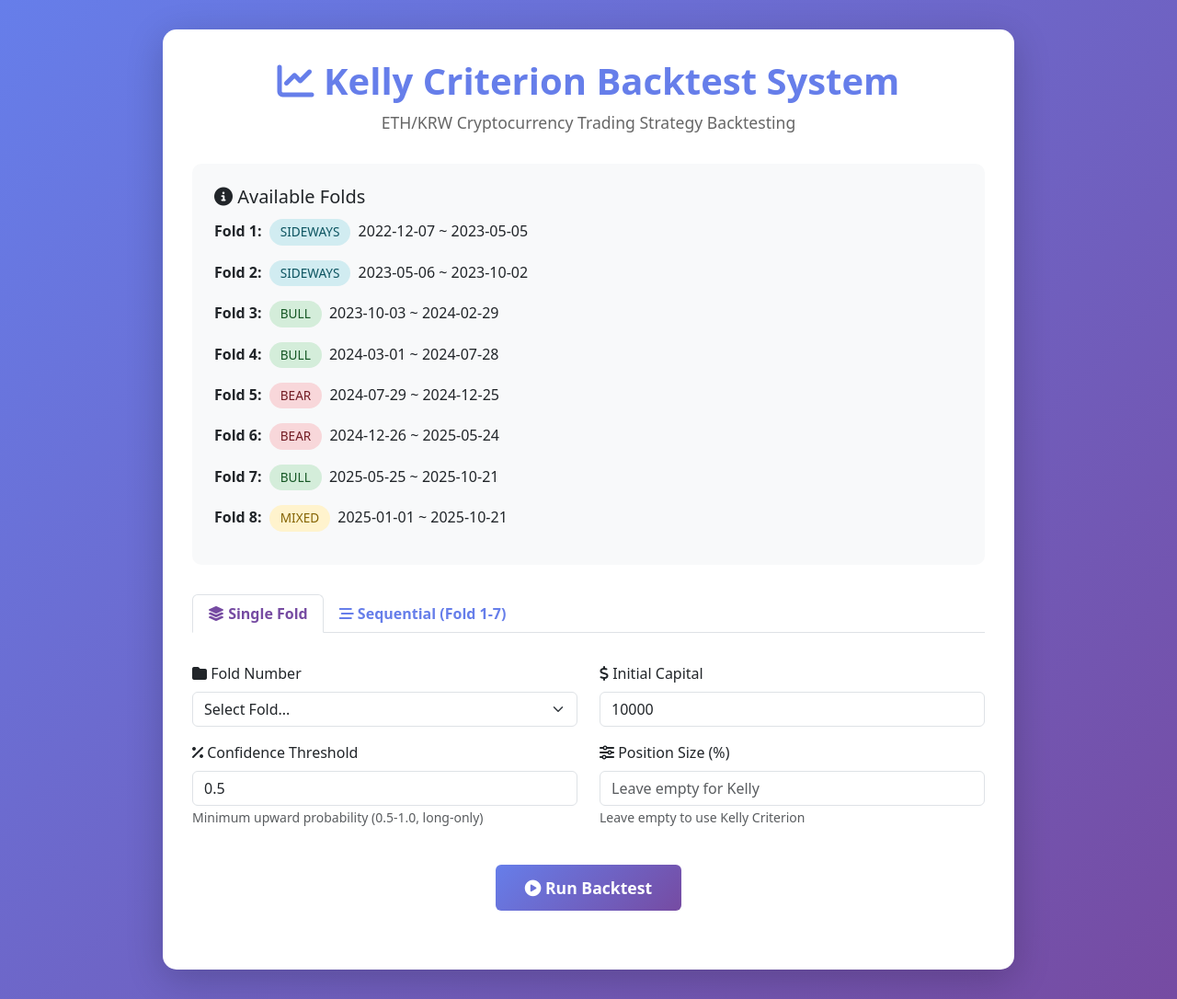
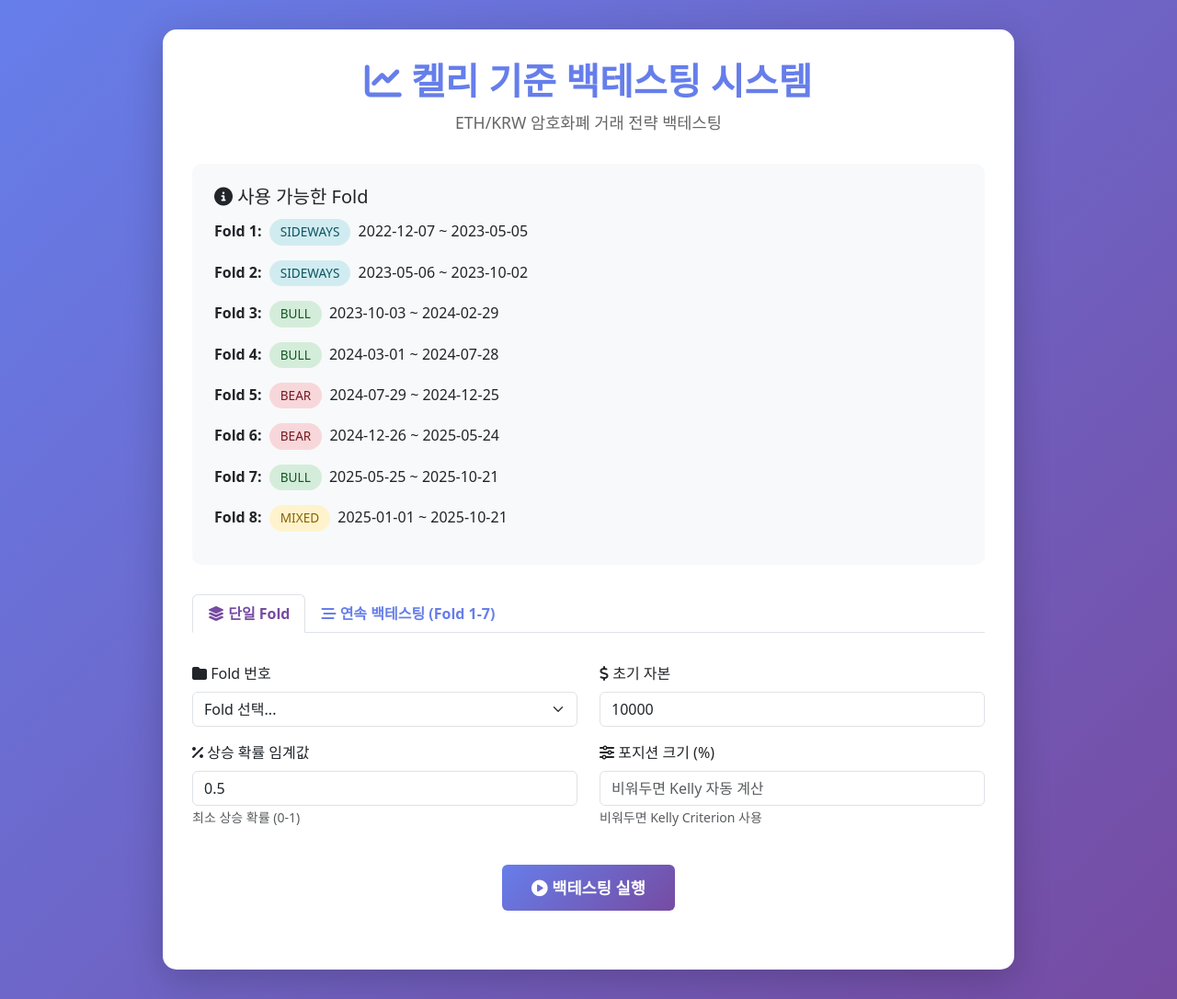
Before and after one commit to invigoworks-knu/engine, a Spring Boot app: page / in a window 1280 px wide. Shown: the whole page at 92% size. Run offline with Spring Boot 4, Linux system fonts and the light colour scheme.

Commit message:
refactor: 사용자 선택 존중 - confidence 제한 제거 및 UI 개선
1. Confidence threshold 0-1 범위 허용 (사용자 의지 존중)
   - pred_direction 필터 제거하여 모든 확률 범위에서 거래 가능
   - BacktestController: 0-1 범위 검증으로 변경
   - WebViewController: 0-1 범위 검증 및 에러 메시지 한글화
   - BacktestService: pred_direction 조건 제거

2. UI 용어 한글화
   - index.html: 모든 레이블, 버튼, 설명 한글화
   - result-sequential.html: 테이블 헤더 한글화

3. Fold별 거래 횟수 표시 기능 추가
   - SequentialBacktestResponse.FoldResult에 kellyTrades 필드 추가
   - result-sequential.html: 'Kelly 거래' 컬럼 추가하여 각 Fold별 거래 수 표시

```diff
--- a/src/main/java/com/coinreaders/engine/adapter/in/web/WebViewController.java
+++ b/src/main/java/com/coinreaders/engine/adapter/in/web/WebViewController.java
@@ -51,8 +51,8 @@ public class WebViewController {
                 model.addAttribute("error", "Initial capital must be positive");
                 return "error";
             }
-            if (confidenceThreshold.compareTo(new BigDecimal("0.5")) < 0 || confidenceThreshold.compareTo(BigDecimal.ONE) > 0) {
-                model.addAttribute("error", "Confidence threshold must be between 0.5 and 1.0 (long-only strategy)");
+            if (confidenceThreshold.compareTo(BigDecimal.ZERO) < 0 || confidenceThreshold.compareTo(BigDecimal.ONE) > 0) {
+                model.addAttribute("error", "상승 확률 임계값은 0과 1 사이여야 합니다");
                 return "error";
             }
             if (positionSizePercent != null && (positionSizePercent.compareTo(BigDecimal.ZERO) < 0 || positionSizePercent.compareTo(new BigDecimal("100")) > 0)) {
@@ -103,8 +103,8 @@ public class WebViewController {
                 model.addAttribute("error", "Initial capital must be positive");
                 return "error";
             }
-            if (confidenceThreshold.compareTo(new BigDecimal("0.5")) < 0 || confidenceThreshold.compareTo(BigDecimal.ONE) > 0) {
-                model.addAttribute("error", "Confidence threshold must be between 0.5 and 1.0 (long-only strategy)");
+            if (confidenceThreshold.compareTo(BigDecimal.ZERO) < 0 || confidenceThreshold.compareTo(BigDecimal.ONE) > 0) {
+                model.addAttribute("error", "상승 확률 임계값은 0과 1 사이여야 합니다");
                 return "error";
             }
             if (positionSizePercent != null && (positionSizePercent.compareTo(BigDecimal.ZERO) < 0 || positionSizePercent.compareTo(new BigDecimal("100")) > 0)) {
--- a/src/main/java/com/coinreaders/engine/application/backtest/dto/SequentialBacktestResponse.java
+++ b/src/main/java/com/coinreaders/engine/application/backtest/dto/SequentialBacktestResponse.java
@@ -56,6 +56,7 @@ public class SequentialBacktestResponse {
         private BigDecimal kellyInitialCapital;
         private BigDecimal kellyFinalCapital;
         private BigDecimal kellyReturnPct;
+        private Integer kellyTrades; // 거래 횟수
 
         // Buy & Hold 전략
         private BigDecimal buyHoldInitialCapital;
--- a/src/main/resources/templates/index.html
+++ b/src/main/resources/templates/index.html
@@ -89,13 +89,13 @@
             <div class="col-lg-10">
                 <div class="main-card">
                     <div class="header-section">
-                        <h1><i class="fas fa-chart-line"></i> Kelly Criterion Backtest System</h1>
-                        <p>ETH/KRW Cryptocurrency Trading Strategy Backtesting</p>
+                        <h1><i class="fas fa-chart-line"></i> 켈리 기준 백테스팅 시스템</h1>
+                        <p>ETH/KRW 암호화폐 거래 전략 백테스팅</p>
                     </div>
 
                     <!-- Fold 정보 카드 -->
                     <div class="info-section">
-                        <h5><i class="fas fa-info-circle"></i> Available Folds</h5>
+                        <h5><i class="fas fa-info-circle"></i> 사용 가능한 Fold</h5>
                         <div class="row">
                             <div class="col-md-12">
                                 <div th:each="fold : ${folds}" class="mb-2">
@@ -111,12 +111,12 @@
                     <ul class="nav nav-tabs" id="backtestTabs" role="tablist">
                         <li class="nav-item" role="presentation">
                             <button class="nav-link active" id="single-tab" data-bs-toggle="tab" data-bs-target="#single" type="button">
-                                <i class="fas fa-layer-group"></i> Single Fold
+                                <i class="fas fa-layer-group"></i> 단일 Fold
                             </button>
                         </li>
                         <li class="nav-item" role="presentation">
                             <button class="nav-link" id="sequential-tab" data-bs-toggle="tab" data-bs-target="#sequential" type="button">
-                                <i class="fas fa-stream"></i> Sequential (Fold 1-7)
+                                <i class="fas fa-stream"></i> 연속 백테스팅 (Fold 1-7)
                             </button>
                         </li>
                     </ul>
@@ -127,34 +127,34 @@
                             <form action="/backtest" method="get">
                                 <div class="row">
                                     <div class="col-md-6 mb-3">
-                                        <label class="form-label"><i class="fas fa-folder"></i> Fold Number</label>
+                                        <label class="form-label"><i class="fas fa-folder"></i> Fold 번호</label>
                                         <select class="form-select" name="foldNumber" required>
-                                            <option value="">Select Fold...</option>
+                                            <option value="">Fold 선택...</option>
                                             <option th:each="fold : ${folds}" th:value="${fold.foldNumber}"
                                                     th:text="${'Fold ' + fold.foldNumber + ' (' + fold.regime + ')'}">
                                             </option>
                                         </select>
                                     </div>
                                     <div class="col-md-6 mb-3">
-                                        <label class="form-label"><i class="fas fa-dollar-sign"></i> Initial Capital</label>
+                                        <label class="form-label"><i class="fas fa-dollar-sign"></i> 초기 자본</label>
                                         <input type="number" class="form-control" name="initialCapital" value="10000" step="1000" min="1000" required>
                                     </div>
                                 </div>
                                 <div class="row">
                                     <div class="col-md-6 mb-3">
-                                        <label class="form-label"><i class="fas fa-percent"></i> Confidence Threshold</label>
-                                        <input type="number" class="form-control" name="confidenceThreshold" value="0.5" step="0.01" min="0.5" max="1" required>
-                                        <small class="text-muted">Minimum upward probability (0.5-1.0, long-only)</small>
+                                        <label class="form-label"><i class="fas fa-percent"></i> 상승 확률 임계값</label>
+                                        <input type="number" class="form-control" name="confidenceThreshold" value="0.5" step="0.01" min="0" max="1" required>
+                                        <small class="text-muted">최소 상승 확률 (0-1)</small>
                                     </div>
                                     <div class="col-md-6 mb-3">
-                                        <label class="form-label"><i class="fas fa-sliders-h"></i> Position Size (%)</label>
-                                        <input type="number" class="form-control" name="positionSizePercent" placeholder="Leave empty for Kelly" step="5" min="0" max="100">
-                                        <small class="text-muted">Leave empty to use Kelly Criterion</small>
+                                        <label class="form-label"><i class="fas fa-sliders-h"></i> 포지션 크기 (%)</label>
+                                        <input type="number" class="form-control" name="positionSizePercent" placeholder="비워두면 Kelly 자동 계산" step="5" min="0" max="100">
+                                        <small class="text-muted">비워두면 Kelly Criterion 사용</small>
                                     </div>
                                 </div>
                                 <div class="text-center mt-4">
                                     <button type="submit" class="btn btn-primary btn-submit">
-                                        <i class="fas fa-play-circle"></i> Run Backtest
+                                        <i class="fas fa-play-circle"></i> 백테스팅 실행
                                     </button>
                                 </div>
                             </form>
@@ -165,37 +165,37 @@
                             <form action="/backtest-sequential" method="get">
                                 <div class="row">
                                     <div class="col-md-6 mb-3">
-                                        <label class="form-label"><i class="fas fa-play"></i> Start Fold</label>
+                                        <label class="form-label"><i class="fas fa-play"></i> 시작 Fold</label>
                                         <select class="form-select" name="startFold" required>
                                             <option value="1" selected>Fold 1</option>
                                             <option th:each="i : ${#numbers.sequence(2, 8)}" th:value="${i}" th:text="${'Fold ' + i}"></option>
                                         </select>
                                     </div>
                                     <div class="col-md-6 mb-3">
-                                        <label class="form-label"><i class="fas fa-stop"></i> End Fold</label>
+                                        <label class="form-label"><i class="fas fa-stop"></i> 종료 Fold</label>
                                         <select class="form-select" name="endFold" required>
                                             <option th:each="i : ${#numbers.sequence(1, 7)}" th:value="${i}" th:text="${'Fold ' + i}" th:selected="${i == 7}"></option>
-                                            <option value="8">Fold 8 (Test)</option>
+                                            <option value="8">Fold 8 (테스트)</option>
                                         </select>
                                     </div>
                                 </div>
                                 <div class="row">
                                     <div class="col-md-4 mb-3">
-                                        <label class="form-label"><i class="fas fa-dollar-sign"></i> Initial Capital</label>
+                                        <label class="form-label"><i class="fas fa-dollar-sign"></i> 초기 자본</label>
                                         <input type="number" class="form-control" name="initialCapital" value="10000" step="1000" min="1000" required>
                                     </div>
                                     <div class="col-md-4 mb-3">
-                                        <label class="form-label"><i class="fas fa-percent"></i> Confidence Threshold</label>
+                                        <label class="form-label"><i class="fas fa-percent"></i> 상승 확률 임계값</label>
                                         <input type="number" class="form-control" name="confidenceThreshold" value="0.5" step="0.01" min="0" max="1" required>
                                     </div>
                                     <div class="col-md-4 mb-3">
-                                        <label class="form-label"><i class="fas fa-sliders-h"></i> Position Size (%)</label>
-                                        <input type="number" class="form-control" name="positionSizePercent" placeholder="Kelly auto" step="5" min="0" max="100">
+                                        <label class="form-label"><i class="fas fa-sliders-h"></i> 포지션 크기 (%)</label>
+                                        <input type="number" class="form-control" name="positionSizePercent" placeholder="Kelly 자동" step="5" min="0" max="100">
                                     </div>
                                 </div>
                                 <div class="text-center mt-4">
                                     <button type="submit" class="btn btn-primary btn-submit">
-                                        <i class="fas fa-play-circle"></i> Run Sequential Backtest
+                                        <i class="fas fa-play-circle"></i> 연속 백테스팅 실행
                                     </button>
                                 </div>
                             </form>
```
Also changed, not shown: src/main/java/com/coinreaders/engine/adapter/in/web/BacktestController.java (+4 -4 lines), src/main/java/com/coinreaders/engine/application/backtest/BacktestService.java (+4 -6 lines), src/main/resources/templates/result-sequential.html (+9 -5 lines).
